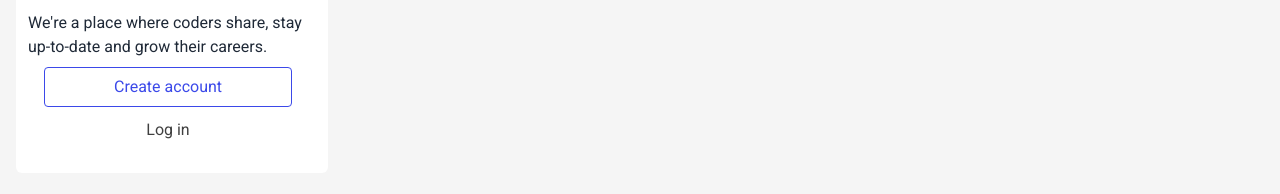
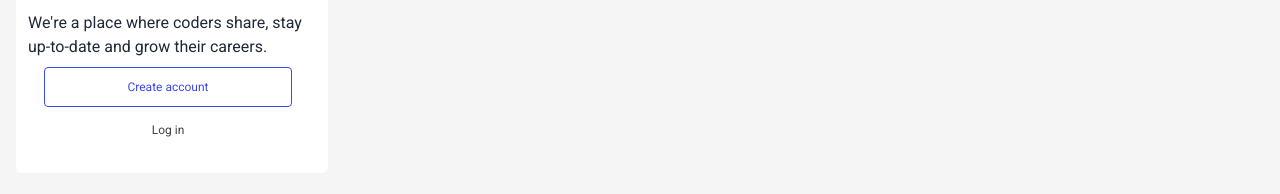
Before and after one commit to JManuelCR/react-challenge-devTo-clone, a React (Vite) app in the folder react-challenge/: page / in a window 1280 px wide. Shown: the part 179-373 px from the top of the page. Built offline with nearby package versions, Linux system fonts and the light colour scheme.

Commit message:
left aside done

```diff
--- a/react-challenge/src/components/AsideLeft.tsx
+++ b/react-challenge/src/components/AsideLeft.tsx
@@ -52,12 +52,12 @@ export default function AsideLeft() {
         <div className="flex flex-col">
               <span className="block leading-6 px-4 py-2 me-2 relative text-[#404040] text-8 font-normal hidden md:block">
               <a
-                className="text-[#3B49E9] flex justify-center mb-1 relative py-[7px] px-[15px] text-8 font-normal border-[#3B49E9] border-[1px] rounded"
+                className="text-[#3B49E9] flex justify-center mb-1 relative py-[7px] px-[15px] text-8 md:text-[12px] font-normal border-[#3B49E9] border-[1px] rounded"
                 href=""
               >
                 Create account
               </a>
-                <a className="flex justify-center relative py-[7px] px-[15px] text-8 font-normal" href="">Log in</a>
+                <a className="flex justify-center relative py-[7px] px-[15px] text-8 md:text-[12px] font-normal" href="">Log in</a>
               </span>
             </div>
       </article>
--- a/react-challenge/src/pages/Home.tsx
+++ b/react-challenge/src/pages/Home.tsx
@@ -7,10 +7,9 @@ export default function Home () {
         <>
         <Navbar />
         <main className="min-h-screen w-full grid-cols-3 grid-rows-1 p-4 gap-2">
-            <aside className="w-0 md:w-1/4"><AsideLeft /></aside>
+            <aside className="hidden md:block w-0 md:w-1/4"><AsideLeft /></aside>
             <section className="w-full md:w-3/4 lg:w-1/2"></section>
-            <aside className="w-0 lg:w-1/4"></aside>
-
+            <aside className="hidde lg:block w-0 lg:w-1/4"></aside>
         </main>
         <Footter />
         </>
```
